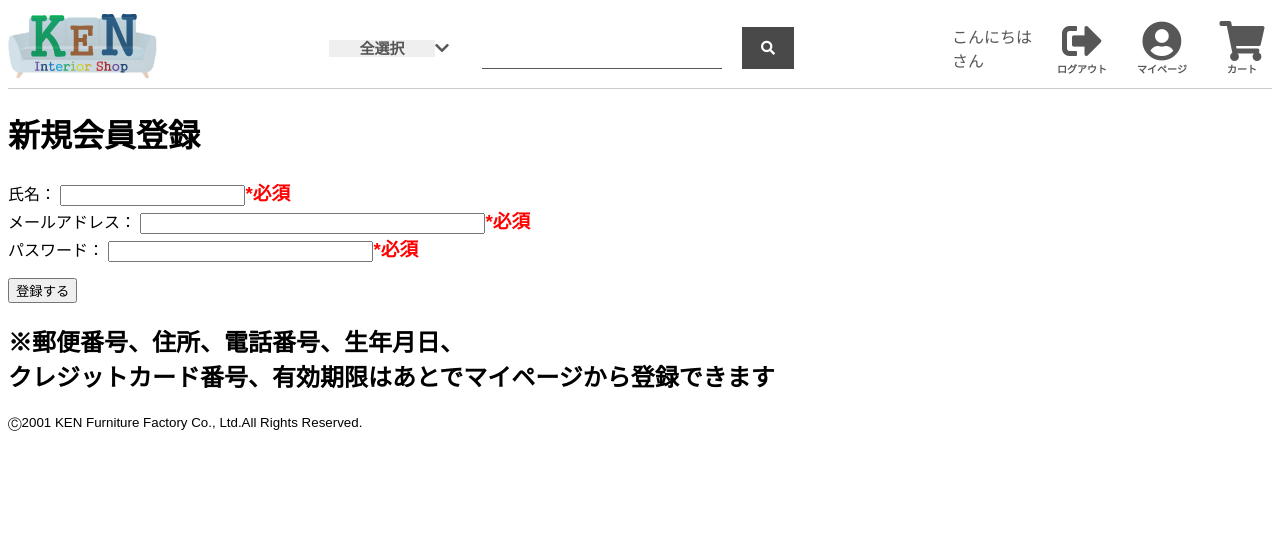
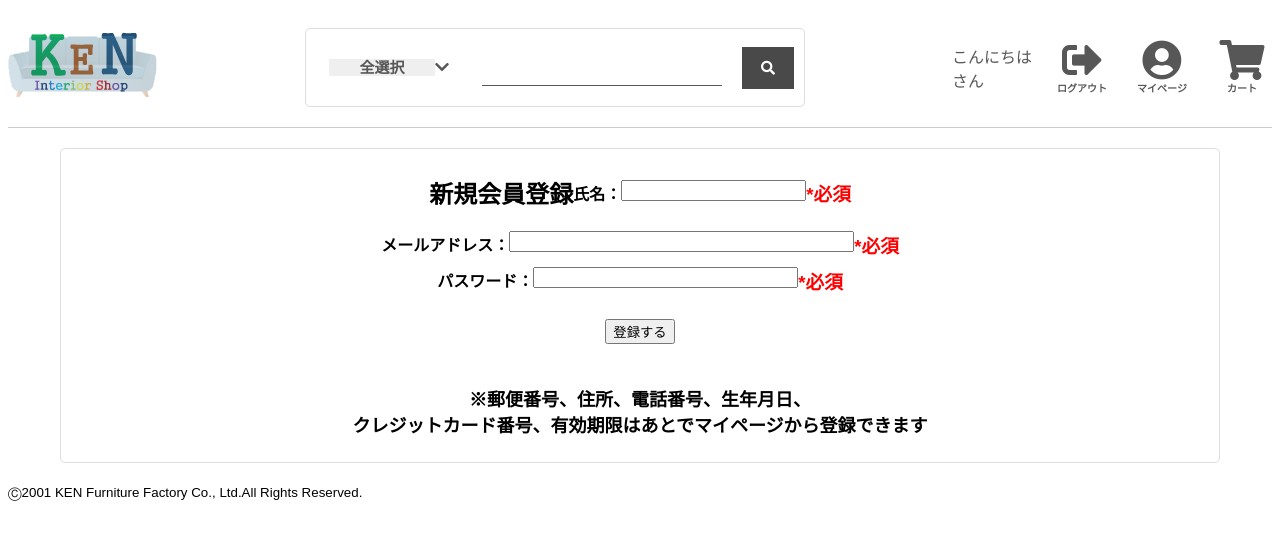
Before and after one commit to ken-training/2024Q4, a Java web app: page /regist in a window 1280 px wide. Shown: the top 540 px of the page. Run offline with Spring Boot 4, a stand-in JSP engine, Linux system fonts and the light colour scheme; the project's own start-up code is not run, and a stand-in starts its controllers and pages.

Commit message:
regist修正中

```diff
--- a/GroupProjectPractice/src/main/webapp/WEB-INF/views/regist.jsp
+++ b/GroupProjectPractice/src/main/webapp/WEB-INF/views/regist.jsp
@@ -6,50 +6,77 @@
 <html>
 <head>
 <meta charset="UTF-8">
-<title>Insert title here</title>
+<title>新規会員登録</title>
 <style>
 h1 {
-
+	font-size: 24px;
 }
 h2 {
-
+	font-size: 18px;
 }
 h3 {
-	display: inline; /* インライン要素として表示 */
+	display: inline;
 	color: red;
 }
 .errors{
 	color:red;
+	font-size: 0.9em;
+}
+form {
+	margin: 20px;
+	padding: 10px;
+	border: 1px solid #ddd;
+	border-radius: 5px;
+}
+label {
+	font-weight: bold;
+}
+input {
+	margin: 5px 0 10px;
+}
+.regist_container {
+	width: 100%;
+	max-width: 1200px; /* 最大幅 */
+	margin: 0 auto;    /* 自動で左右のマージンを調整して中央揃え */
+}
+.regist_test{
+	display: flex;               /* フレックスボックスを有効にする */
+	/* flex-direction: column;       子要素を縦に並べる */
+	align-items: center;         /* 水平方向に中央揃え */
+	justify-content: center;     /* 垂直方向に中央揃え */
+	text-align: center;          /* テキストを中央揃え */
 }
 </style>
 </head>
 <body>
     <jsp:include page="header.jsp"></jsp:include>
-	<div class="container">
+    <div class="regist_container">
+        <form:form modelAttribute="customerModel">
+            <div class ="regist_test">
 				<h1>新規会員登録</h1>
-		<form:form modelAttribute="customerModel">
-			<div>
                 <label>氏名：</label>
                 <form:input path="customer_name" size="20" /><span><h3>*必須</h3></span><br>
-				</h3><form:errors path="customer_name" element="span" cssClass="errors" /></h3>
+                <form:errors path="customer_name" element="span" cssClass="errors" />
             </div>
-			<div>
+            <div class ="regist_test">
                 <label>メールアドレス：</label>
                 <form:input path="mail" size="40" /><span><h3>*必須</h3></span><br>
-				</h3><form:errors path="mail" element="span" cssClass="errors" /></h3>
-				<h3><c:out value="${ error }" /></h3>
+                <form:errors path="mail" element="span" cssClass="errors" />
             </div>
-			<div>
+            <div class ="regist_test" >
                 <label>パスワード：</label>
                 <form:input path="password" size="30" /><span><h3>*必須</h3></span><br>
-				</h3><form:errors path="password" element="span" cssClass="errors" /></h3>
+                <form:errors path="password" element="span" cssClass="errors" />
             </div>
-			<div>
+            <div class ="regist_test">
                 <p><input type="submit" value="登録する" /></p>
+            </div>
+            <div class ="regist_test" >
+            	<h2>※郵便番号、住所、電話番号、生年月日、<br>クレジットカード番号、有効期限はあとでマイページから登録できます</h2>
             </div>
         </form:form>
     </div>
-	<h2>※郵便番号、住所、電話番号、生年月日、<br>クレジットカード番号、有効期限はあとでマイページから登録できます</h2>
+    <div></div>
     <jsp:include page="footer.jsp"></jsp:include>
 </body>
 </html>
```
Lines whose indentation alone changed are shown as unchanged.
